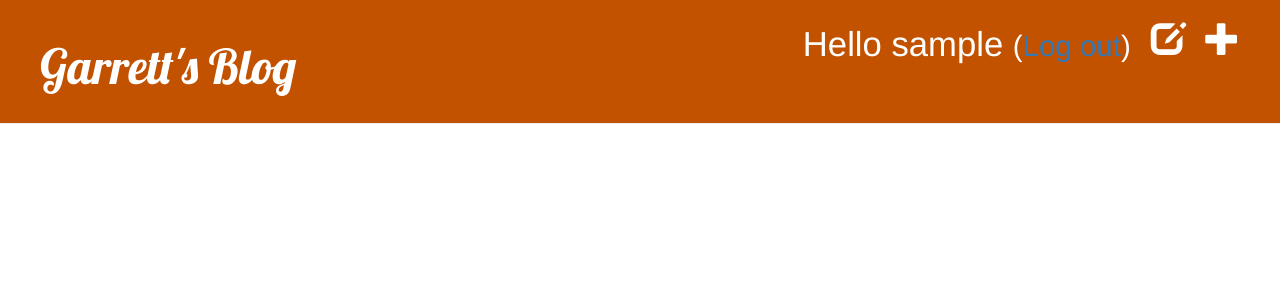
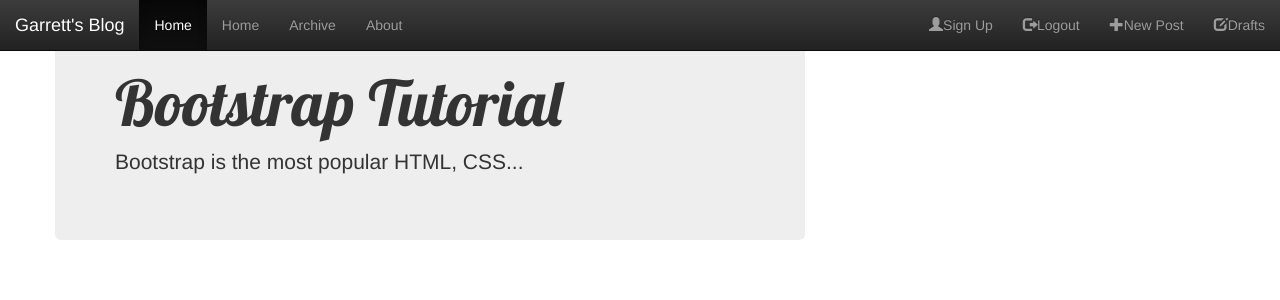
Before and after one commit to GGreenfield/django-blog, a Django app: page / in a window 1280 px wide. Shown: the top 300 px of the page. Run offline with Django 3.2, Linux system fonts and the light colour scheme; the visitor is signed in with stand-in values (Sample User, id 1); data that the repository does not hold is empty; some libraries are stand-ins or nearby versions.

Commit message:
redesigning UI - TODO nav/links

```diff
--- a/blog/templates/blog/base.html
+++ b/blog/templates/blog/base.html
@@ -7,17 +7,30 @@
         <link rel="stylesheet" href="{% static 'css/blog.css' %}">
         <link href="//fonts.googleapis.com/css?family=Lobster&subset=latin,latin-ext" rel="stylesheet" type="text/css">
     </head>
+    <nav class="navbar navbar-inverse navbar-fixed-top">
+        <div class="container-fluid">
+            <div class="navbar-header">
+                <a class="navbar-brand" href="#">Garrett's Blog</a>
+            </div>
+            <ul class="nav navbar-nav">
+                <li class="active"><a href="#">Home</a></li>
+                <li><a href="#">Home</a></li>
+                <li><a href="#">Archive</a></li>
+                <li><a href="#">About</a></li>
+            </ul>
+            <ul class="nav navbar-nav navbar-right">
+                <li><a href="#"><span class="glyphicon glyphicon-user"></span>Sign Up</a></li>
+                {% if user.is_authenticated %}
+                <li><a href="{% url 'logout' %}"><span class="glyphicon glyphicon-log-out"></span>Logout</a></li>
+                <li><a href="{% url 'post_new' %}"><span class="glyphicon glyphicon-plus"></span>New Post</a></li>
+                <li><a href="{% url 'post_draft_list' %}"><span class="glyphicon glyphicon-edit"></span>Drafts</a></li>
+                {% else %}
+                    <li><a href="{% url 'login' %}"><span class="glyphicon glyphicon-log-in"></span>Login</a></li>
+                {% endif %}
+            </ul>
+        </div>
+    </nav>
     <body>
-            <div class="page-header">
-                {% if user.is_authenticated %}
-                    <a href="{% url 'post_new' %}" class="top-menu"><span class="glyphicon glyphicon-plus"></span></a>
-                    <a href="{% url 'post_draft_list' %}" class="top-menu"><span class="glyphicon glyphicon-edit"></span></a>
-                    <p class="top-menu">Hello {{ user.username }} <small>(<a href="{% url 'logout' %}">Log out</a>)</small></p>
-                {% else %}
-                    <a href="{% url 'login' %}" class="top-menu"><span class="glyphicon glyphicon-log-in"></span></a>
-                {% endif %}
-                <h1><a href="/">Garrett's Blog</a></h1>
-            </div>
         <div class="content container">
             <div class="row">
                 <div class="col-md-8">
--- /dev/null
+++ b/blog/templates/blog/home.html
@@ -0,0 +1,8 @@
+{% extends 'blog/base.html' %}
+
+{% block content %}
+    <div class="jumbotron">
+        <h1>Bootstrap Tutorial</h1>
+        <p>Bootstrap is the most popular HTML, CSS...</p>
+    </div>
+{% endblock content %}
--- a/blog/urls.py
+++ b/blog/urls.py
@@ -2,7 +2,8 @@
 from . import views
 
 urlpatterns = [
-    path('', views.post_list, name='post_list'),
+    path('', views.index, name='index'),
+    path('posts/', views.post_list, name='post_list'),
     path('post/<int:pk>/', views.post_detail, name='post_detail'),
     path('post/new/', views.post_new, name='post_new'),
     path('post/<int:pk>/edit/', views.post_edit, name='post_edit'),
--- a/blog/views.py
+++ b/blog/views.py
@@ -4,6 +4,9 @@
 from .forms import PostForm, CommentForm
 from django.shortcuts import redirect
 from django.contrib.auth.decorators import login_required
+
+def index(request):
+    return render(request, 'blog/home.html', {})
 
 def post_list(request):
     posts = Post.objects.filter(published_date__lte=timezone.now()).order_by('published_date')
```
Lines whose indentation alone changed are shown as unchanged.
